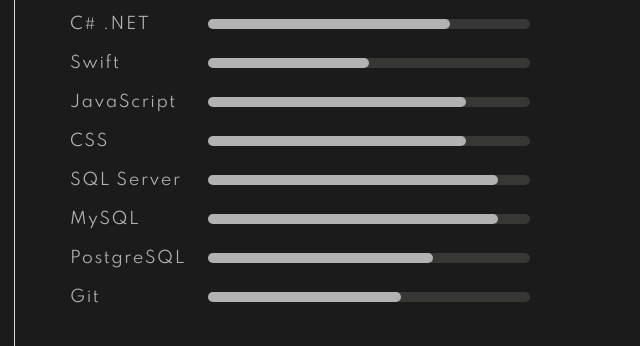
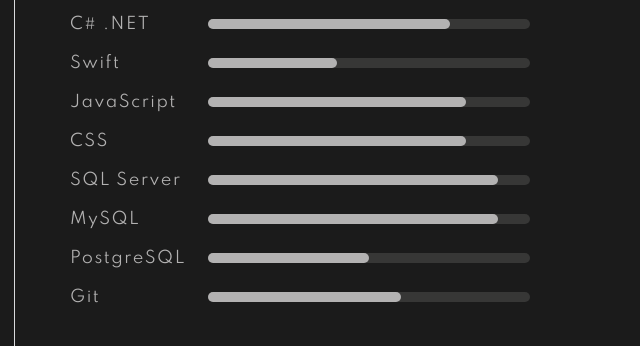
Before and after one commit to codesmario/codesmario.github.io, a website built with webpack: page index.html in a window 1280 px wide. Shown: the part 844-1190 px from the top of the page, 625-1265 px from the left. Built offline with nearby package versions, Linux system fonts and the light colour scheme.

Commit message:
[update] habilidades

```diff
--- a/index.html
+++ b/index.html
@@ -183,7 +183,7 @@
                                         <div class="abilities">
                                             <div class="abilities-name">Swift</div>
                                             <div class="abilities-bar">
-                                                <div class="bar-progress" style="width:50%"></div>
+                                                <div class="bar-progress" style="width:40%"></div>
                                             </div>
                                         </div>
                                         <!--  -->
@@ -218,7 +218,7 @@
                                         <div class="abilities">
                                             <div class="abilities-name">PostgreSQL</div>
                                             <div class="abilities-bar">
-                                                <div class="bar-progress" style="width:70%"></div>
+                                                <div class="bar-progress" style="width:50%"></div>
                                             </div>
                                         </div>
                                         <!--  -->
@@ -244,7 +244,7 @@
                                         </h3>
                                     </div>
                                     <div class="block-body">
-<!--
+                                        <!--
                                         <ul>
                                             <li>
                                                 <i class="fa fa-phone"></i> <span>70495135</span>
```
